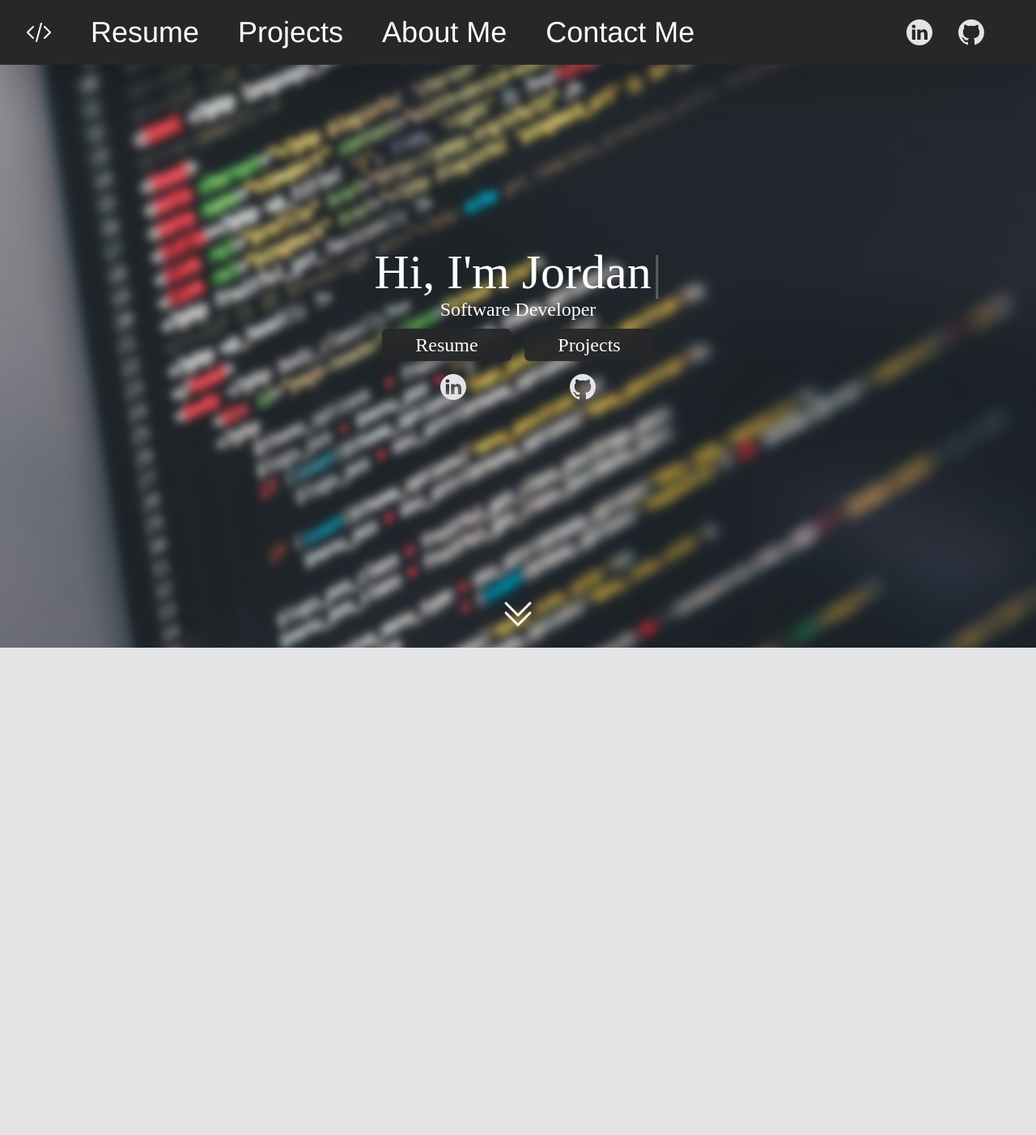
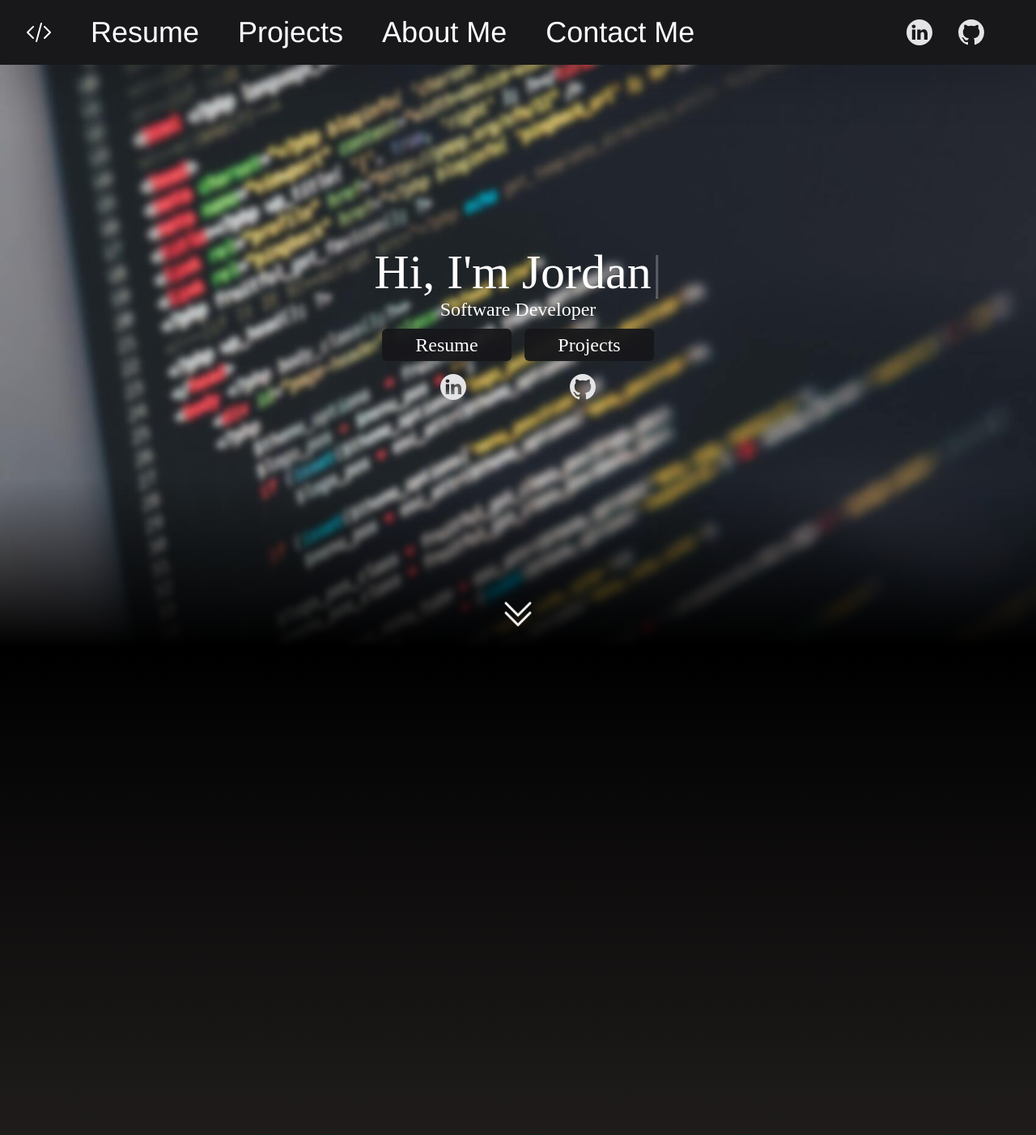
Before and after one commit to JordanRoberts-1/portfolio-website, a React (Create React App) app: page / in a window 1280 px wide. Shown: the top 1402 px of the page at 81% size. Built offline with nearby package versions, Linux system fonts and the light colour scheme.

Commit message:
Slight color tweaks

```diff
--- a/src/App.js
+++ b/src/App.js
@@ -1,12 +1,13 @@
 import Home from "./components/Home";
 import Navbar from "./components/Navbar";
+import Projects from "./components/Projects";
 
 function App() {
   return (
     <>
       <Navbar />
       <Home />
-      <div name="Resume" className="bg-zinc-200 h-screen w-full"></div>
+      <Projects/>
 
     </>
   );
--- a/src/components/Home.jsx
+++ b/src/components/Home.jsx
@@ -3,6 +3,7 @@ import LinkedIn from "./LinkedIn";
 import Github from "./Github";
 import { ChevronDoubleDownIcon } from "@heroicons/react/24/outline";
 import Typewriter from "typewriter-effect";
+import { Link, animateScroll as scroll } from "react-scroll";
 
 const Home = () => {
   return (
@@ -28,10 +29,10 @@ const Home = () => {
           Software Developer
         </h1>
         <div className="space-x-4 flex flex-row py-2 justify-center">
-          <button className="w-40 text-white font-light text-2xl px-1 py-1 bg-zinc-800 bg-opacity-[95%] hover:bg-opacity-100 hover:text-yellow-200 rounded-md animate-fade-in-up opacity-0">
+          <button className="w-40 text-white font-light text-2xl px-1 py-1 bg-zinc-900 bg-opacity-[95%] hover:bg-opacity-100 hover:text-yellow-200 rounded-md animate-fade-in-up opacity-0">
             Resume
           </button>
-          <button className="w-40 text-white font-light text-2xl px-1 py-1 bg-zinc-800 bg-opacity-[95%] hover:bg-opacity-100 hover:text-yellow-200 rounded-md animate-fade-in-up opacity-0">
+          <button className="w-40 text-white font-light text-2xl px-1 py-1 bg-zinc-900 bg-opacity-[95%] hover:bg-opacity-100 hover:text-yellow-200 rounded-md animate-fade-in-up opacity-0">
             Projects
           </button>
         </div>
@@ -41,8 +42,11 @@ const Home = () => {
         </div>
       </div>
 
+      <div className="absolute bottom-0 w-full h-52 bg-gradient-to-t from-black"></div>
       <div className=" absolute bottom-2">
-        <ChevronDoubleDownIcon className="w-12 stroke-white animate-bounce hover:stroke-yellow-200 cursor-pointer" />
+        <Link to="Projects" smooth={true} duration={750}>
+          <ChevronDoubleDownIcon className="w-12 stroke-white animate-bounce hover:stroke-yellow-200 cursor-pointer" />
+        </Link>
       </div>
     </div>
   );
--- a/src/components/Navbar.jsx
+++ b/src/components/Navbar.jsx
@@ -19,7 +19,7 @@ const Navbar = () => {
 
   return (
     <>
-      <div className="w-full h-20 items-center bg-zinc-800 drop-shadow-2xl space-x-12 p-8 hidden lg:flex fixed z-10">
+      <div className="w-full h-20 items-center bg-zinc-900 drop-shadow-2xl space-x-12 p-8 hidden lg:flex fixed z-10">
         <Link to="Home" smooth={true} duration={500}>
           <CodeBracketIcon className=" stroke-white h-8 hover:stroke-yellow-200 cursor-pointer" />
         </Link>
--- /dev/null
+++ b/src/components/Projects.jsx
@@ -0,0 +1,12 @@
+import React from "react";
+
+const Projects = () => {
+  return (
+    <div
+      name="Projects"
+      className="w-full h-screen bg-gradient-to-b from-black to-stone-800"
+    ></div>
+  );
+};
+
+export default Projects;
--- a/tailwind.config.js
+++ b/tailwind.config.js
@@ -16,25 +16,9 @@ module.exports = {
         opacity: 0},
           '100%': { transform: 'translateY(0%)', opacity:100},
         },
-        type: {
-          '0%': { transform: 'translateX(0ch)' },
-          '5%, 10%': { transform: 'translateX(1ch)' },
-          '15%, 20%': { transform: 'translateX(2ch)' },
-          '25%, 30%': { transform: 'translateX(3ch)' },
-          '35%, 40%': { transform: 'translateX(4ch)' },
-          '45%, 50%': { transform: 'translateX(5ch)' },
-          '55%, 60%': { transform: 'translateX(6ch)' },
-          '65%, 70%': { transform: 'translateX(7ch)' },
-          '75%, 80%': { transform: 'translateX(8ch)' },
-          '85%, 90%': { transform: 'translateX(9ch)' },
-          '95%, 100%': { transform: 'translateX(11ch)' },
-        },
       },
       animation: {
-        'fade-in-up': 'fadeinup 750ms 1s ease-in-out forwards',
-        cursor: 'cursor .6s linear infinite alternate',
-        type: 'type 2.7s ease-out .8s infinite alternate both',
-        'type-reverse': 'type 1.8s ease-out 0s infinite alternate-reverse both',
+        'fade-in-up': 'fadeinup 750ms 2.75s ease-in-out forwards',
       }
     },
 
```
Also changed, not shown: public/images/HomepageBackground.jpg.
